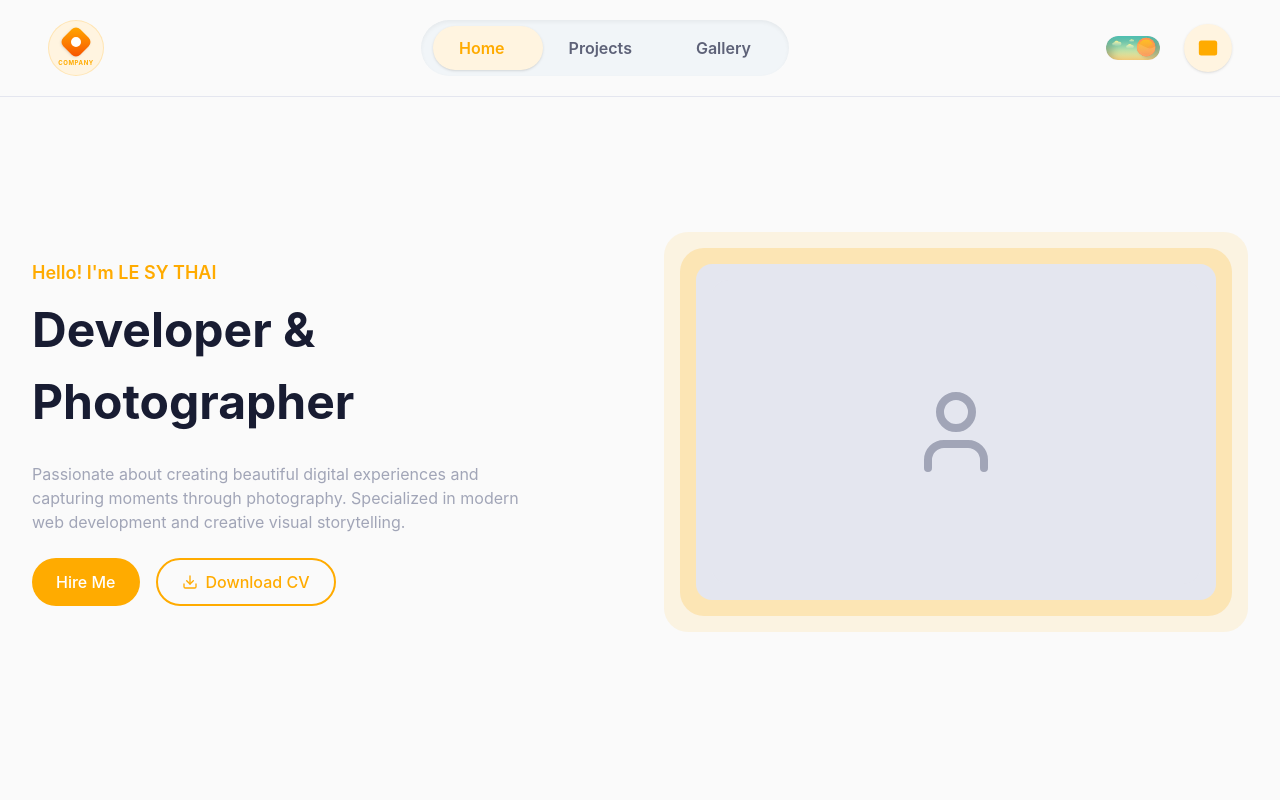
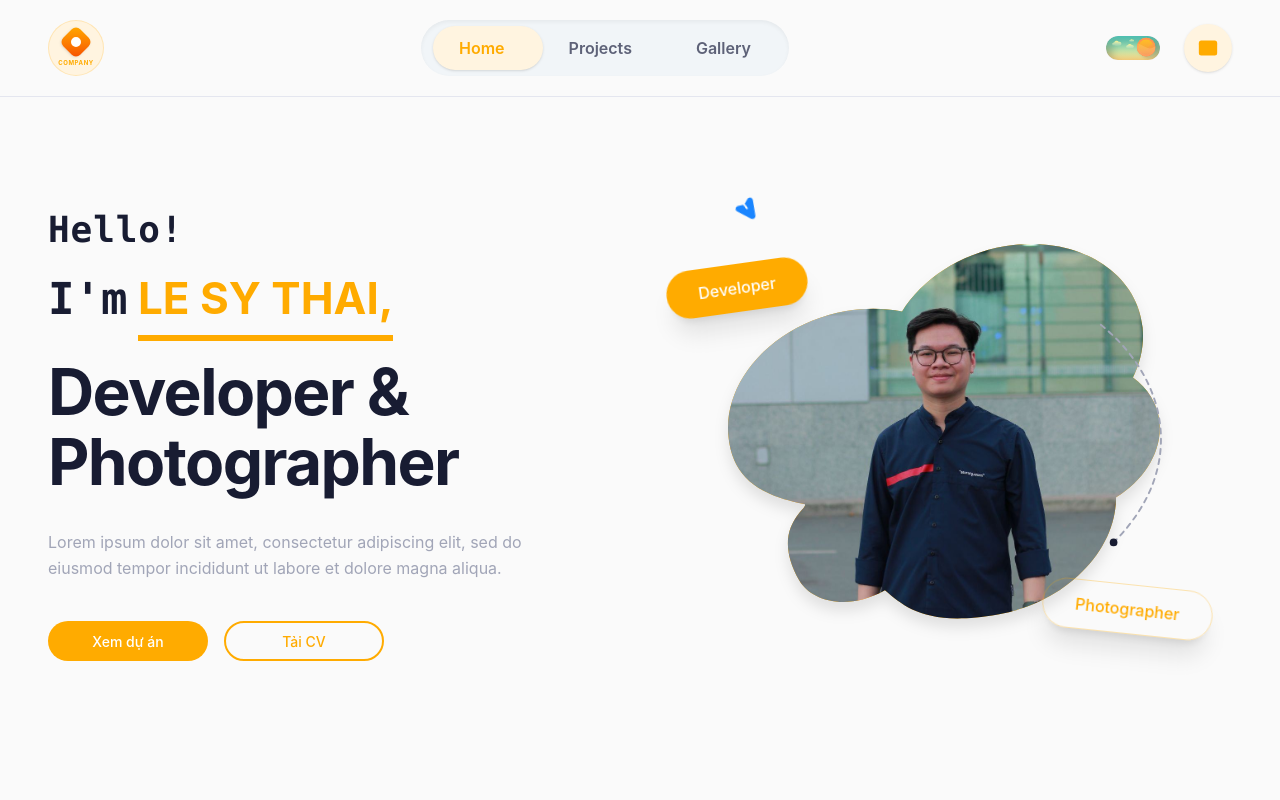
Before and after one commit to sythai263/PorfolioV2, a Next.js app: page / in a window 1280 px wide. Shown: the top 800 px of the page. Built offline with nearby package versions, Linux system fonts and the light colour scheme.

Commit message:
fix hero section

```diff
--- /dev/null
+++ b/components/blob-paths/avatar-blob.tsx
@@ -0,0 +1,64 @@
+// components/blob-avatar.tsx
+import { cn } from "@lib/utils";
+import { User } from "lucide-react";
+import Image from "next/image";
+
+interface BlobAvatarProps {
+  src?: string;
+  alt?: string;
+  className?: string;
+}
+
+export function BlobAvatar({
+  src,
+  alt = "Avatar",
+  className,
+}: BlobAvatarProps) {
+  // Path bạn cung cấp
+  const blobPath =
+    "M76.9891 261.319C82.3335 265.121 40.7154 284.267 71.8071 338.308C82.7948 357.405 117.96 370.14 157.679 347.931C178.407 365.698 200.198 384.449 271.172 372.223C338.769 360.579 390.023 308.917 389.87 254.544C418.486 236.757 436.371 207.989 433.503 178.887C431.681 160.4 421.786 144.882 406.839 134.096C414.612 118.236 418.206 101.125 416.511 83.9276C410.865 26.6523 348.753 -9.86762 277.78 2.35815C232.777 10.1102 195.024 35.6023 174.855 67.8199C157.505 64.2775 138.447 63.9009 118.7 67.3025C47.7265 79.5282 -5.23274 135.87 0.412497 193.145C4.52822 234.902 31.2938 252.472 76.9891 261.319Z";
+
+  return (
+    <div className={cn("relative w-full h-full", className)}>
+      <svg
+        viewBox="0 0 434 377"
+        fill="none"
+        xmlns="http://www.w3.org/2000/svg"
+        className="w-full h-full drop-shadow-xl"
+      >
+        <defs>
+          <clipPath id="avatar-blob-clip">
+            <path d={blobPath} />
+          </clipPath>
+        </defs>
+
+        {/* Nền mặc định bên dưới ảnh (Màu cam Primary) */}
+        <path d={blobPath} fill="currentColor" className="text-primary" />
+
+        {/* Gắn ảnh vào và cắt (clip) theo hình dạng path */}
+        <g clipPath="url(#avatar-blob-clip)">
+          {src ? (
+            <foreignObject width="100%" height="100%">
+              <div className="relative w-[110%] h-[110%] -left-[5%] -top-[5%]">
+                <Image
+                  src={src}
+                  alt={alt}
+                  fill
+                  className="object-cover object-center"
+                  priority // Ưu tiên load ảnh này vì nó ở màn hình đầu tiên
+                />
+              </div>
+            </foreignObject>
+          ) : (
+            /* Icon placeholder nếu chưa truyền src ảnh vào */
+            <foreignObject width="100%" height="100%">
+              <div className="flex items-center justify-center w-full h-full text-white/50">
+                <User size={100} strokeWidth={1.5} />
+              </div>
+            </foreignObject>
+          )}
+        </g>
+      </svg>
+    </div>
+  );
+}
--- /dev/null
+++ b/components/blob-paths/index.tsx
@@ -0,0 +1 @@
+export * from "./avatar-blob";
--- a/components/hero-section.tsx
+++ b/components/hero-section.tsx
@@ -1,44 +1,95 @@
-import { Download, User } from 'lucide-react';
+// components/hero-section.tsx
+"use client";
+
+import { BlobAvatar } from "./blob-paths";
+import { PaperAirplane } from "./icons";
 
 export function HeroSection() {
   return (
-    <section id="home" className="pt-16 min-h-screen flex items-center">
-      <div className="max-w-7xl mx-auto px-4 sm:px-6 lg:px-8 py-20">
-        <div className="grid grid-cols-1 lg:grid-cols-2 gap-12 items-center">
+    <section
+      id="home"
+      className="min-h-screen flex items-center pt-24 md:pt-32 pb-16 bg-background overflow-hidden relative"
+    >
+      <div className="max-w-[1440px] w-full mx-auto px-6 md:px-12">
+        <div className="grid grid-cols-1 lg:grid-cols-2 gap-12 md:gap-8 items-center">
           {/* Left Content */}
-          <div className="space-y-6">
-            <div className="space-y-2">
-              <p className="text-b18-semi text-primary">Hello! I'm LE SY THAI</p>
-              <h1 className="text-t1 text-foreground">Developer & Photographer</h1>
+          <div className="space-y-6 md:space-y-8 z-10">
+            <div className="flex flex-col items-start">
+              <h2 className="text-[28px] md:text-[36px] font-mono font-bold text-foreground mb-1 md:mb-2 tracking-wide">
+                Hello!
+              </h2>
+              <h2 className="text-[32px] md:text-[44px] font-bold text-foreground mb-3 md:mb-4">
+                <span className="font-mono">I'm</span>{" "}
+                <span className="text-primary border-b-[4px] md:border-b-[6px] border-primary pb-1 inline-block">
+                  LE SY THAI,
+                </span>
+              </h2>
+              <h1 className="text-[40px] md:text-[56px] lg:text-[64px] font-bold text-foreground leading-[1.1] tracking-tight">
+                Developer & Photographer
+              </h1>
             </div>
 
-            <p className="text-b16-reg text-neutral-04 max-w-lg">
-              Passionate about creating beautiful digital experiences and capturing moments through photography.
-              Specialized in modern web development and creative visual storytelling.
+            <p className="text-b16-reg md:text-b18-reg text-neutral-04 max-w-[540px] leading-relaxed">
+              Lorem ipsum dolor sit amet, consectetur adipiscing elit, sed do
+              eiusmod tempor incididunt ut labore et dolore magna aliqua.
             </p>
 
-            <div className="flex flex-col sm:flex-row gap-4">
-              <button className="btn-custom btn-l bg-primary text-white">
-                Hire Me
+            <div className="flex flex-row gap-4 pt-2">
+              <button className="btn-custom btn-m md:btn-l bg-primary text-white hover:brightness-110 min-w-[130px] md:min-w-[160px]">
+                Xem dự án
               </button>
-              <button className="btn-custom btn-l border-2 border-primary text-primary hover:bg-primary hover:text-white">
-                <Download className="w-4 h-4 mr-2" />
-                Download CV
+              <button className="btn-custom btn-m md:btn-l bg-transparent border-2 border-primary text-primary hover:bg-primary/5 min-w-[130px] md:min-w-[160px]">
+                Tải CV
               </button>
             </div>
           </div>
 
-          {/* Right Image */}
-          <div className="relative">
-            <div className="relative w-full h-96 lg:h-full min-h-[400px]">
-              {/* Abstract Background Shape */}
-              <div className="absolute inset-0 bg-primary rounded-3xl opacity-10"></div>
-              <div className="absolute inset-4 bg-primary rounded-3xl opacity-20"></div>
-              <div className="absolute inset-8 bg-neutral-06 rounded-2xl"></div>
-              {/* Profile Image Placeholder */}
-              <div className="absolute inset-12 bg-neutral-06 rounded-2xl flex items-center justify-center">
-                <User className="w-24 h-24 text-neutral-04" />
-              </div>
+          {/* Right Graphic */}
+          <div className="relative w-full max-w-[360px] md:max-w-[480px] aspect-square flex items-center justify-center mx-auto lg:ml-auto mt-12 lg:mt-0">
+            {/* Component Avatar Blob */}
+            <div className="w-[85%] md:w-[90%] transition-transform duration-700 hover:scale-[1.05]">
+              <BlobAvatar
+                // Thay đường dẫn này bằng ảnh của bạn nằm trong thư mục `public/`
+                // VD: src="/avatar.jpg"
+                src="/avatar.jpg"
+                alt="Le Sy Thai - Developer & Photographer"
+              />
+            </div>
+            {/* Blue Paper Plane (Custom SVG to match solid design) */}
+            <div className="absolute top-[2%] left-[8%] md:top-[0%] md:left-[5%] -rotate-12 animate-bounce duration-3000">
+              <PaperAirplane className="w-8 h-8 md:w-10 md:h-10" />
+            </div>
+
+            {/* Developer Pill */}
+            <div className="absolute top-[18%] left-[-2%] md:top-[15%] md:left-[-8%] bg-primary text-white rounded-full px-5 py-2 md:px-8 md:py-3 shadow-xl -rotate-[8deg] font-medium text-sm md:text-base z-10 transform hover:-translate-y-1 hover:scale-105 transition-all">
+              Developer
+            </div>
+
+            {/* Decorative Dashed Line */}
+            <svg
+              className="absolute top-[25%] -right-2 md:-right-8 w-24 h-48 md:w-32 md:h-64 z-0 text-neutral-04"
+              viewBox="0 0 100 200"
+              fill="none"
+            >
+              <path
+                d="M 10 10 C 60 50, 80 120, 20 180"
+                stroke="currentColor"
+                strokeWidth="1.5"
+                strokeDasharray="4 4"
+                strokeLinecap="round"
+              />
+              <circle
+                cx="20"
+                cy="180"
+                r="3"
+                fill="#181C32"
+                className="dark:fill-white"
+              />
+            </svg>
+
+            {/* Photographer Pill */}
+            <div className="absolute bottom-[12%] right-[-2%] md:bottom-[8%] md:right-[-6%] bg-card text-primary border-[1.5px] border-primary/30 rounded-full px-5 py-2 md:px-8 md:py-3 shadow-xl rotate-[6deg] font-medium text-sm md:text-base z-10 transform hover:-translate-y-1 hover:scale-105 transition-all">
+              Photographer
             </div>
           </div>
         </div>
--- a/components/icons/index.tsx
+++ b/components/icons/index.tsx
@@ -5,5 +5,6 @@ export * from "./cloud-light-mobile";
 export * from "./logo";
 export * from "./moon-desktop";
 export * from "./moon-mobile";
+export * from "./paper-airplane";
 export * from "./sun-desktop";
 export * from "./sun-mobile";
--- /dev/null
+++ b/components/icons/paper-airplane.tsx
@@ -0,0 +1,17 @@
+export const PaperAirplane = ({ className }: { className?: string }) => (
+  <svg
+    className={className}
+    width="51"
+    height="51"
+    viewBox="0 0 51 51"
+    fill="none"
+    xmlns="http://www.w3.org/2000/svg"
+  >
+    <path
+      fill-rule="evenodd"
+      clip-rule="evenodd"
+      d="M28.1487 13.7452C30.5248 11.1179 34.8853 12.9165 34.7218 16.4564L33.7997 36.3618C33.6554 39.4709 30.025 41.0797 27.6249 39.098L12.2599 26.4097C9.52784 24.1529 11.1245 19.7145 14.6669 19.7193L21.0585 19.7283C21.1816 19.7285 21.3042 19.7226 21.4256 19.7109L24.04 25.6107C24.3063 26.2117 25.0096 26.4831 25.6106 26.2168C26.2117 25.9505 26.483 25.2472 26.2167 24.6462L23.6024 18.7463C23.6926 18.6642 23.7793 18.5774 23.8619 18.486L28.1487 13.7452Z"
+      fill="#1A85FF"
+    />
+  </svg>
+);
--- a/tsconfig.json
+++ b/tsconfig.json
@@ -31,6 +31,12 @@
       ],
       "@icons/*": [
         "./components/icons/*"
+      ],
+      "@blob-paths": [
+        "./components/blob-paths/index"
+      ],
+      "@blob-paths/*": [
+        "./components/blob-paths/*"
       ],
       "@constants": [
         "./constants/index"
```
Also changed, not shown: public/avatar.jpg (added).
